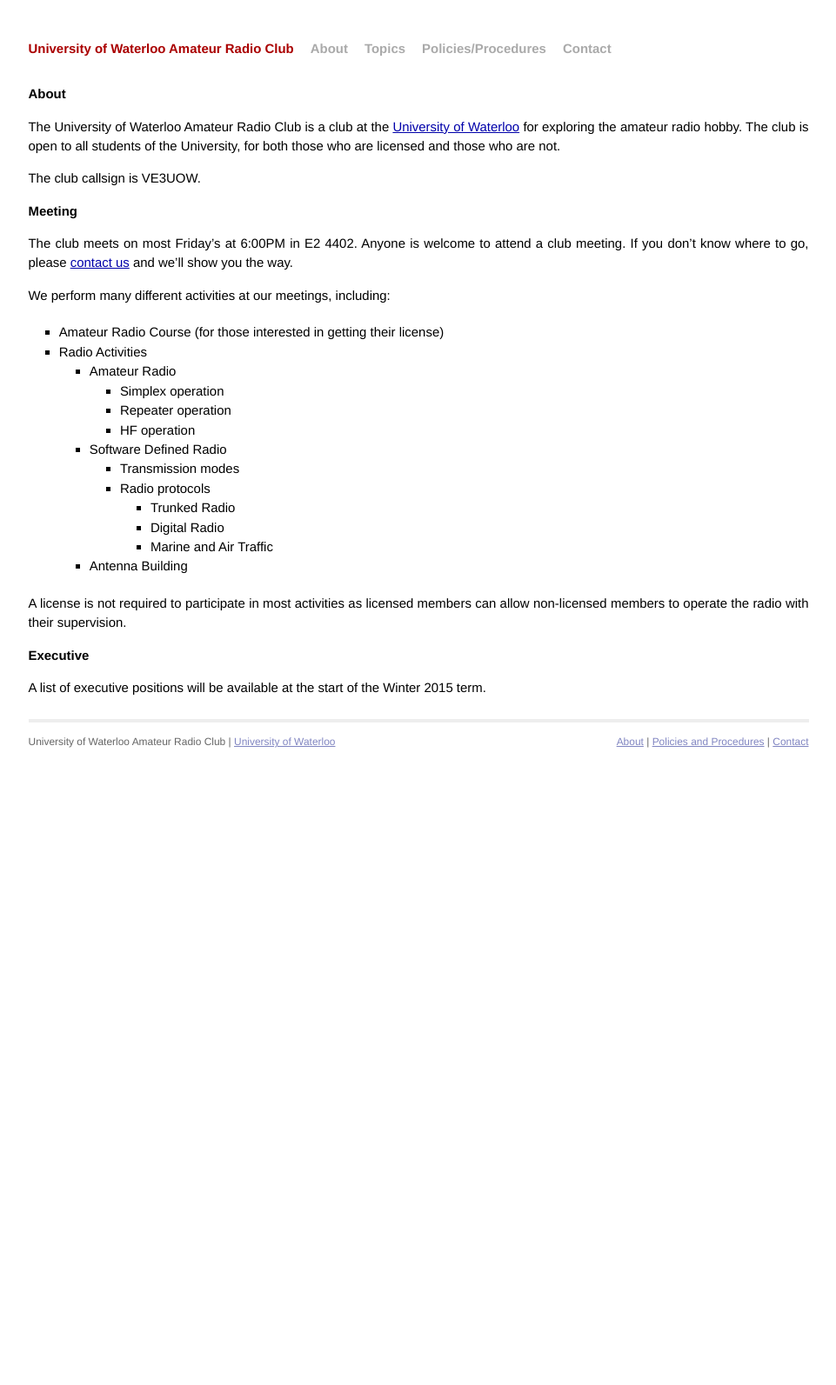
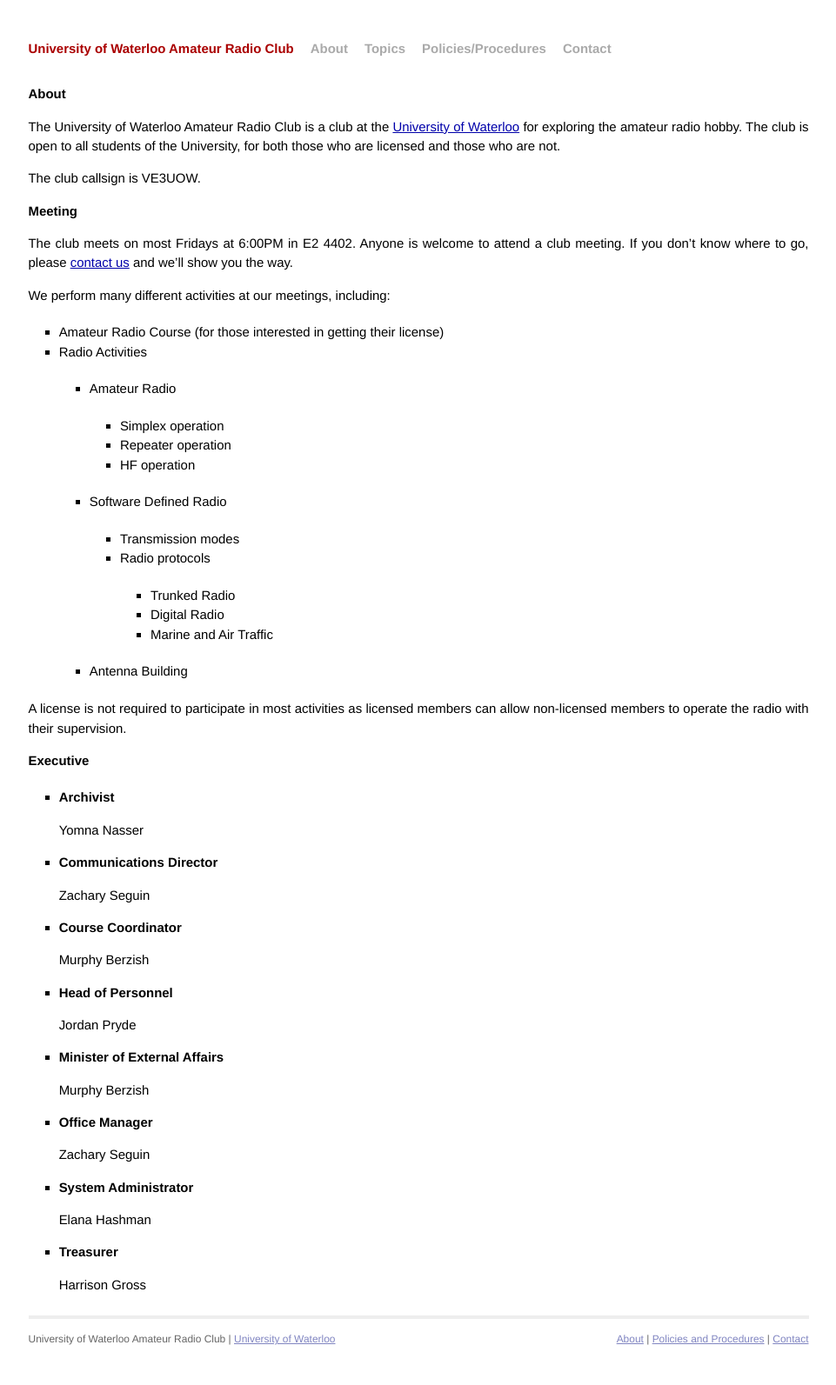
Before and after one commit to zachomedia/uwarc-website, a Jekyll site: the page built from about/index.markdown, in a window 1280 px wide. Shown: the whole page at 87% size, without its empty margins (159-1120 px from the left). Built offline with Jekyll 4.4.1, drawn with Linux system fonts in a browser that asks for light colours; Markdown is read by kramdown in place of the engine named in the settings; before the commit the page ends 907 px from its top, so only the background shows below that.

Commit message:
Updates from @ehashman's feedback

```diff
--- a/_layouts/default.html
+++ b/_layouts/default.html
@@ -2,20 +2,20 @@
 <html>
     <head>
         <meta charset="utf-8">
-        <meta http-equiv="X-UA-Compatible" content="IE=edge,chrome=1" />
+        <meta http-equiv="X-UA-Compatible" content="IE=edge,chrome=1">
         <title>{{ page.title }} | UWARC (VE3UOW)</title>
-        <!-- <meta name="viewport" content="width=device-width" /> -->
+        <!-- <meta name="viewport" content="width=device-width"> -->
 
         <!-- syntax highlighting CSS -->
-        <link rel="stylesheet" href="{{ site.url }}/css/syntax.css" />
+        <link rel="stylesheet" href="{{ site.url }}/css/syntax.css">
 
         <!-- Custom CSS -->
-        <link rel="stylesheet" href="{{ site.url }}/css/main.css" />
+        <link rel="stylesheet" href="{{ site.url }}/css/main.css">
 
          <!-- RSS-XML -->
          <link rel="alternate" type="application/rss+xml"
                title="{{ site.name }}"
-               href="{{ site.url }}/feed.xml" />
+               href="{{ site.url }}/feed.xml">
 
     </head>
     <body>
@@ -26,7 +26,7 @@
             <a class="extra" href="{{ site.url }}/about/">About</a>
             <a class="extra" href="{{ site.url }}/topics/">Topics</a>
             <a class="extra" href="{{ site.url }}/policies-procedures/">Policies/Procedures</a>
-<a class="extra" href="{{ site.url }}/contact/">Contact</a>
+            <a class="extra" href="{{ site.url }}/contact/">Contact</a>
           </div>
 
           {{ content }}
--- a/about/index.markdown
+++ b/about/index.markdown
@@ -14,7 +14,7 @@
 
 # Meeting
 
-The club meets on most Friday's at 6:00PM in E2 4402. Anyone is welcome
+The club meets on most Fridays at 6:00PM in E2 4402. Anyone is welcome
 to attend a club meeting. If you don't know where to go,
 please [contact us]({{site.url}}/contact/) and we'll show you the way.
 
@@ -40,5 +40,34 @@
 
 # Executive
 
-A list of executive positions will be available at the start of the
-Winter 2015 term.
+- **Archivist**
+
+	Yomna Nasser
+
+- **Communications Director**
+
+	Zachary Seguin
+
+- **Course Coordinator**
+
+	Murphy Berzish
+
+- **Head of Personnel**
+
+	Jordan Pryde
+
+- **Minister of External Affairs**
+
+	Murphy Berzish
+
+- **Office Manager**
+
+	Zachary Seguin
+
+- **System Administrator**
+
+	Elana Hashman
+
+- **Treasurer**
+
+	Harrison Gross
--- a/css/main.css
+++ b/css/main.css
@@ -33,8 +33,9 @@
 /*
 /*****************************************************************************/
 .posts {
-  list-style-type: none;
+  list-style: none;
   margin-bottom: 2em;
+  margin-left: 0em;
 }
 
 .posts li {
@@ -61,7 +62,7 @@
   line-height: 1.5em;
 }
 
-.site ul, .site ol {
+.site ul:not(.posts), .site ol:not(.posts) {
 	margin: 1.35em 2.35em;
 }
 
@@ -69,7 +70,7 @@
    	margin: 0 2.35em;
    }
 
-.site ul {
+.site ul:not(.posts) {
 	list-style: square;
 }
 
--- a/index.html
+++ b/index.html
@@ -20,7 +20,10 @@
 	<h1>Posts</h1>
 	<ul class="posts">
 		{% for post in site.posts %}
-      <li><span>{{ post.date | date_to_string }}</span> &raquo; <a href="{{ site.url }}{{ post.url }}">{{ post.title }}</a></li>
+			<li><span>{{ post.date | date_to_string }}</span>
+				&raquo;
+				<a href="{{ site.url }}{{ post.url }}">{{ post.title }}</a>
+			</li>
 		{% endfor %}
 	</ul>
 </div>
```
Lines whose indentation alone changed are shown as unchanged.
